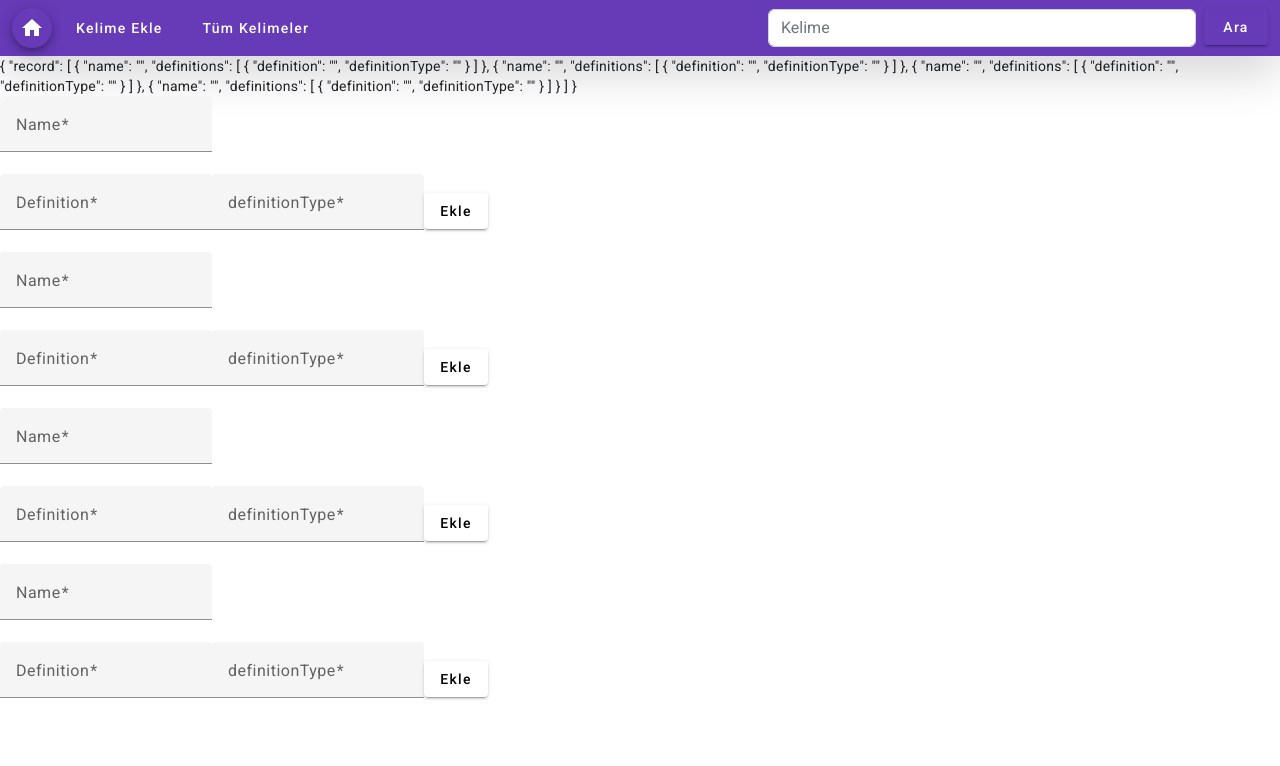
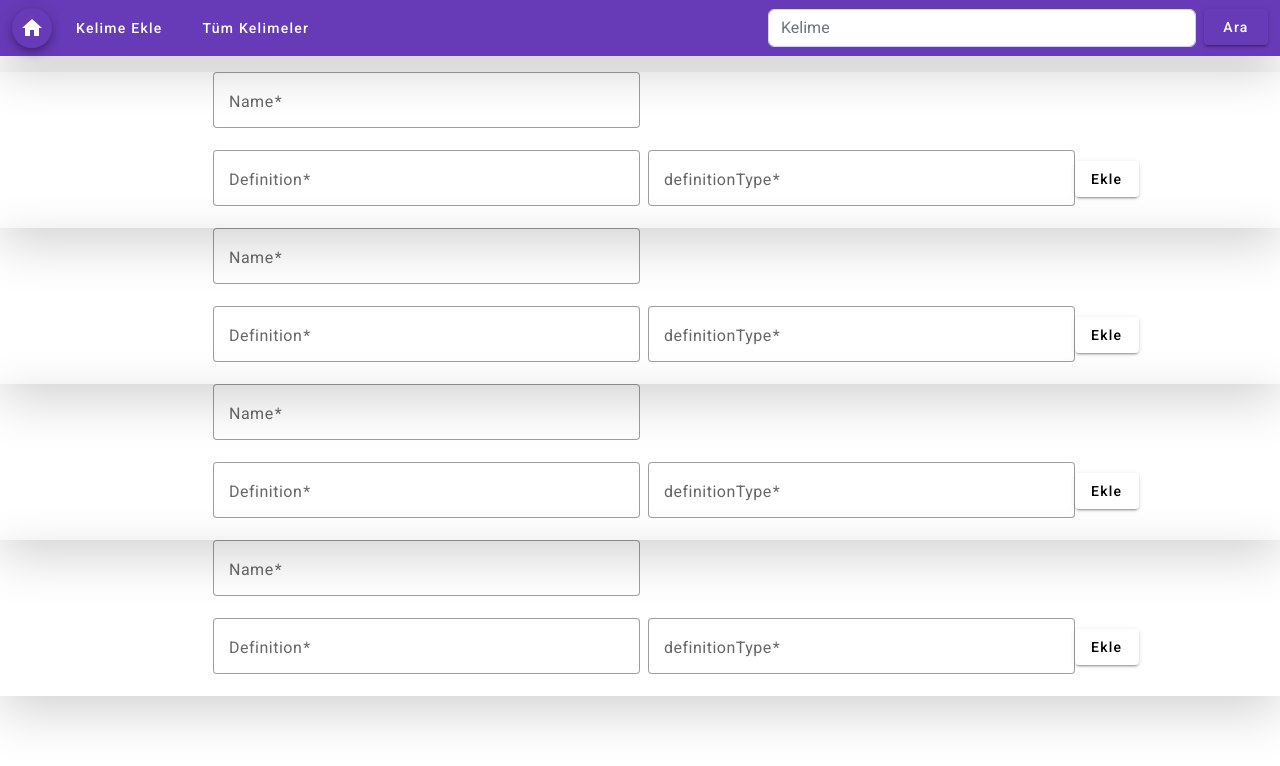
Before and after one commit to 4Furki4/KelimeDefteri2, an Angular app: page /wordbook/add in a window 1280 px wide. Shown: the top 766 px of the page. Built offline with nearby package versions, Linux system fonts and the light colour scheme.

Commit message:
input fields are placed as desired. working on adding shadows to emphasize the lines

```diff
--- a/src/app/create-record/create-record.component.html
+++ b/src/app/create-record/create-record.component.html
@@ -1,33 +1,34 @@
-{{createRecordForm.value | json}}
+<!-- {{createRecordForm.value | json}} -->
 
-<form action="" [formGroup]="createRecordForm">
+<form action="" [formGroup]="createRecordForm" class="mt-3">
     <div formArrayName="record">
-        <div *ngFor="let recControl of record.controls; let i = index">
-            <div [formGroupName]="i">
-                <mat-form-field>
+        <div *ngFor="let recControl of record.controls; let i = index" class="shadow-lg">
+            <div [formGroupName]="i" >
+                <mat-form-field appearance="outline" class="offset-2 col-4">
                     <mat-label>Name</mat-label>
-                    <input matInput formControlName="name">
+                    <input class="" matInput formControlName="name">
                 </mat-form-field>
-                <div formArrayName="definitions">
+                <span formArrayName="definitions">
                     <div *ngFor="let def of definition(i).controls ; let x = index">
-                        <div [formGroupName]="x">
-                            <mat-form-field>
+                        <span [formGroupName]="x">
+                            <mat-form-field appearance="outline" class="offset-2 col-4">
                                 <mat-label>Definition</mat-label>
-                                <input matInput formControlName="definition">
+                                <input class="" matInput formControlName="definition">
                             </mat-form-field>
-                            <mat-form-field>
+                            <mat-form-field appearance="outline" class="col-4 ms-2">
                                 <mat-label>definitionType</mat-label>
-                                <input matInput formControlName="definitionType">
+                                <input class="" matInput formControlName="definitionType">
                             </mat-form-field>
                             <button mat-raised-button extended *ngIf="x>=1" (click)="removeDefinition(i,x)">
                                 Sil
                             </button>
-                            <button mat-raised-button extended (click)="addDefinition(i)">
+                            <button *ngIf="x===0" mat-raised-button extended (click)="addDefinition(i)">
                                 Ekle
                             </button>
-                        </div>
+                        </span>
                     </div>
-                </div>
+
+                </span>
             </div>
         </div>
     </div>
--- a/src/app/create-record/create-record.component.sass
+++ b/src/app/create-record/create-record.component.sass
@@ -0,0 +1,11 @@
+.full-width-form
+    width: 100%
+
+.full-width-input
+    width: 100%
+
+.half-width-form
+    width: 35%
+
+.half-width-input
+    width: 35%
```
